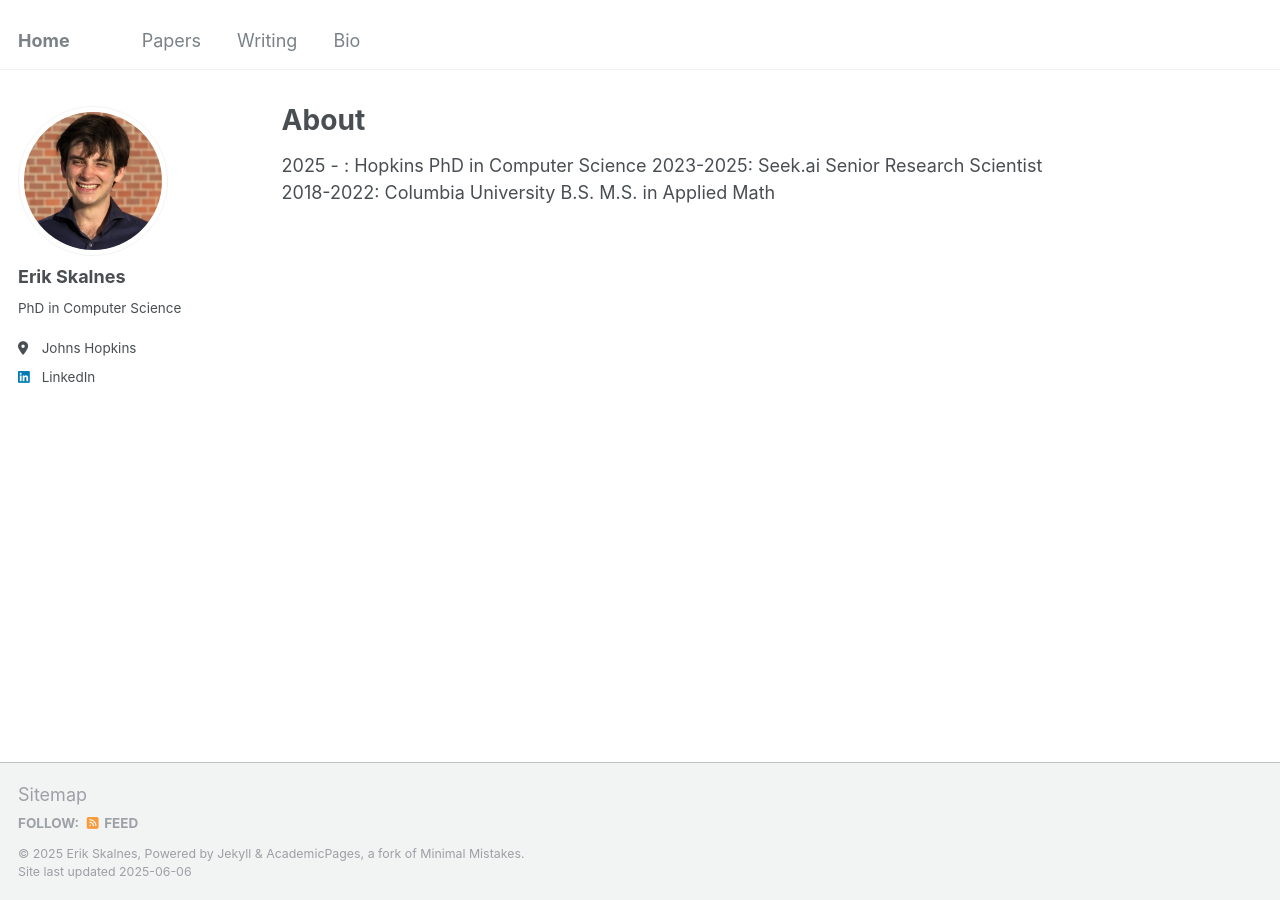
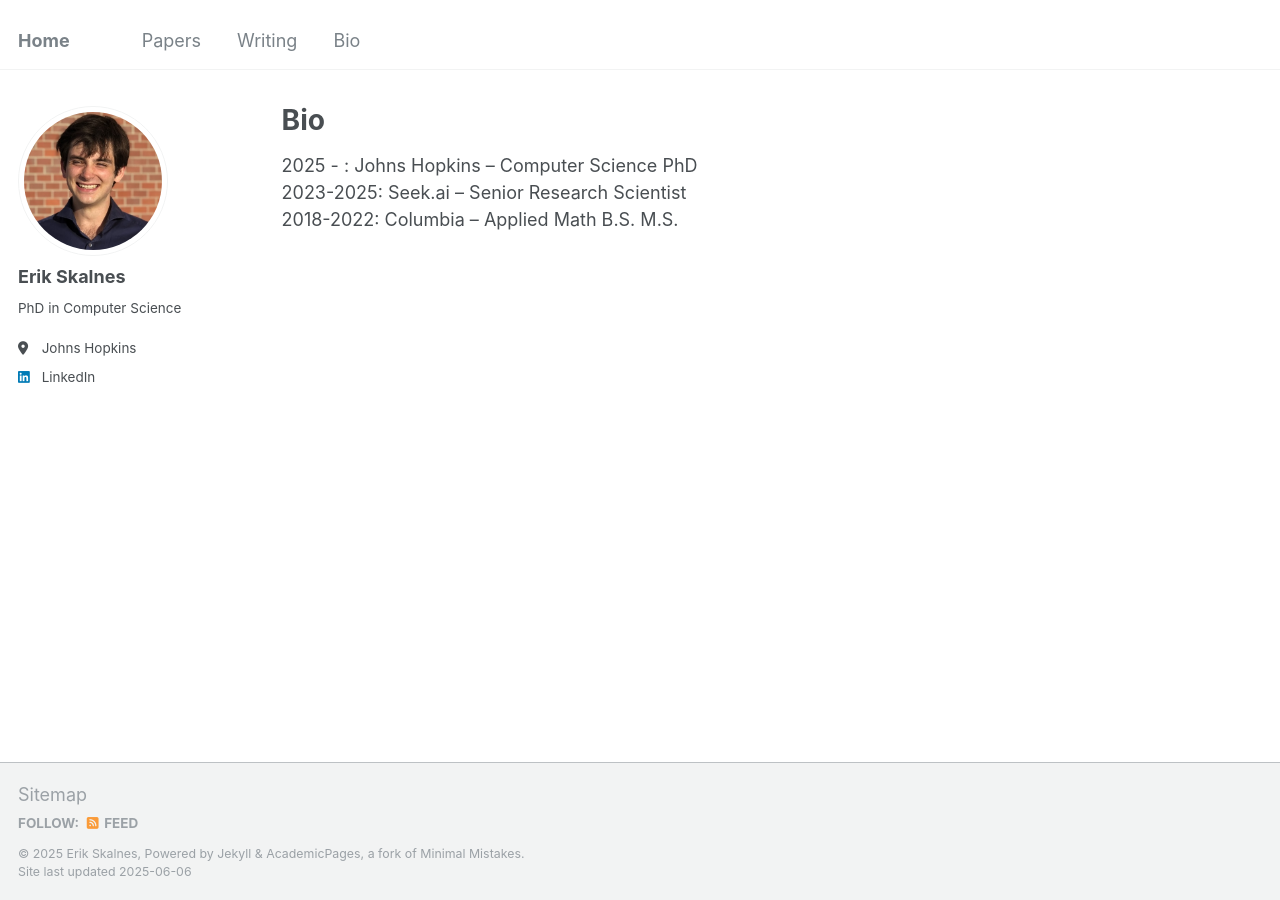
Before and after one commit to skalnes/skalnes.github.io, a Jekyll site: the page built from _pages/bio.md, in a window 1280 px wide. Built offline with Jekyll 4.4.1, drawn with Linux system fonts in a browser that asks for light colours.

Commit message:
bio link works now

```diff
--- a/_pages/bio.md
+++ b/_pages/bio.md
@@ -1,14 +1,15 @@
 ---
 layout: archive
-title: "About"
-permalink: /about/
+title: "Bio"
+permalink: /bio/
 author_profile: true
 redirect_from:
   - /resume
+  - /cv
 ---
 
 {% include base_path %}
 
-2025 - : Hopkins PhD in Computer Science
-2023-2025: Seek.ai Senior Research Scientist
-2018-2022: Columbia University B.S. M.S. in Applied Math
+2025 - : Johns Hopkins -- Computer Science PhD
+2023-2025: Seek.ai -- Senior Research Scientist
+2018-2022: Columbia -- Applied Math B.S. M.S.
```
Also changed, not shown: _pages/writing.md (+1 -1 lines).
